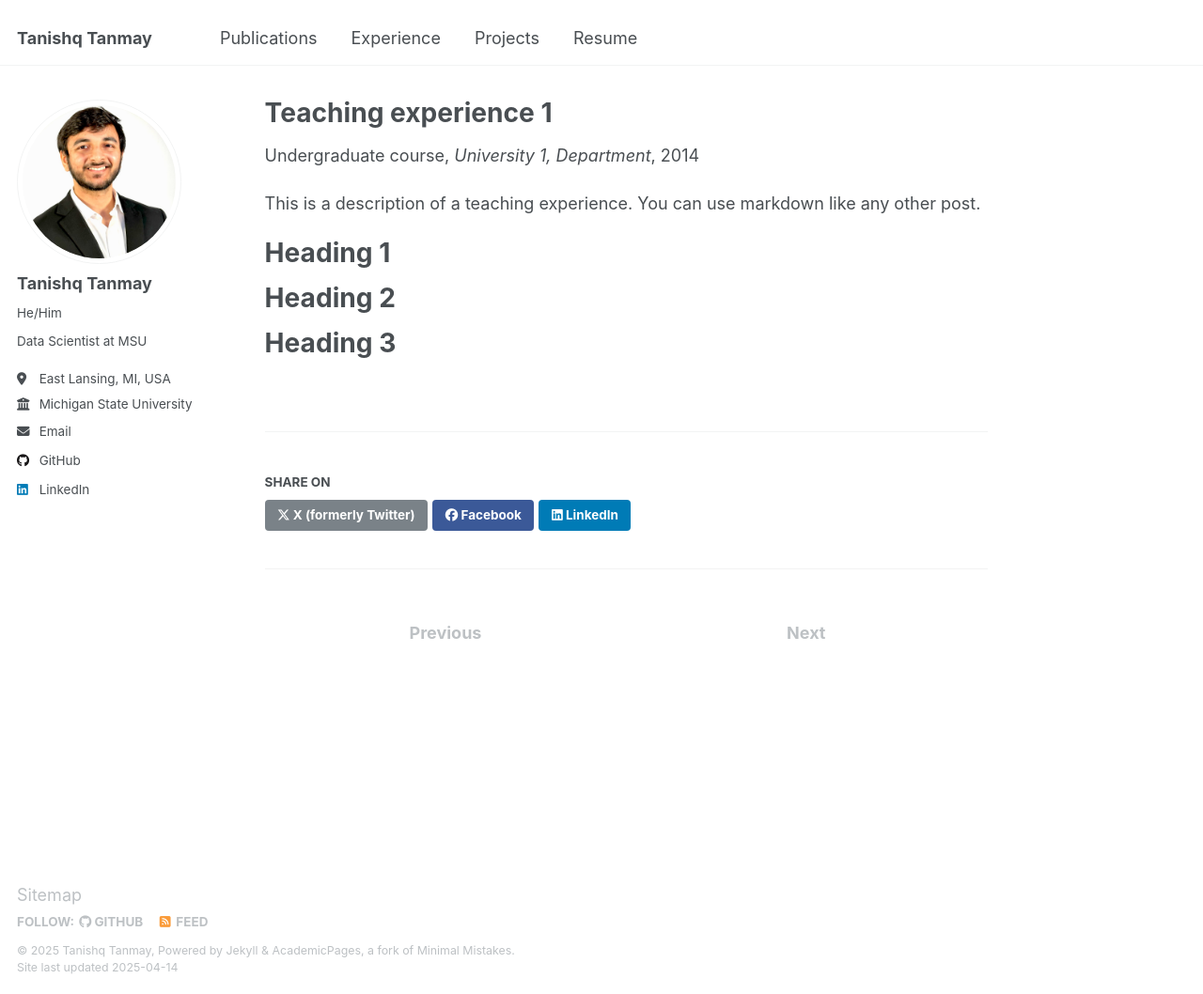
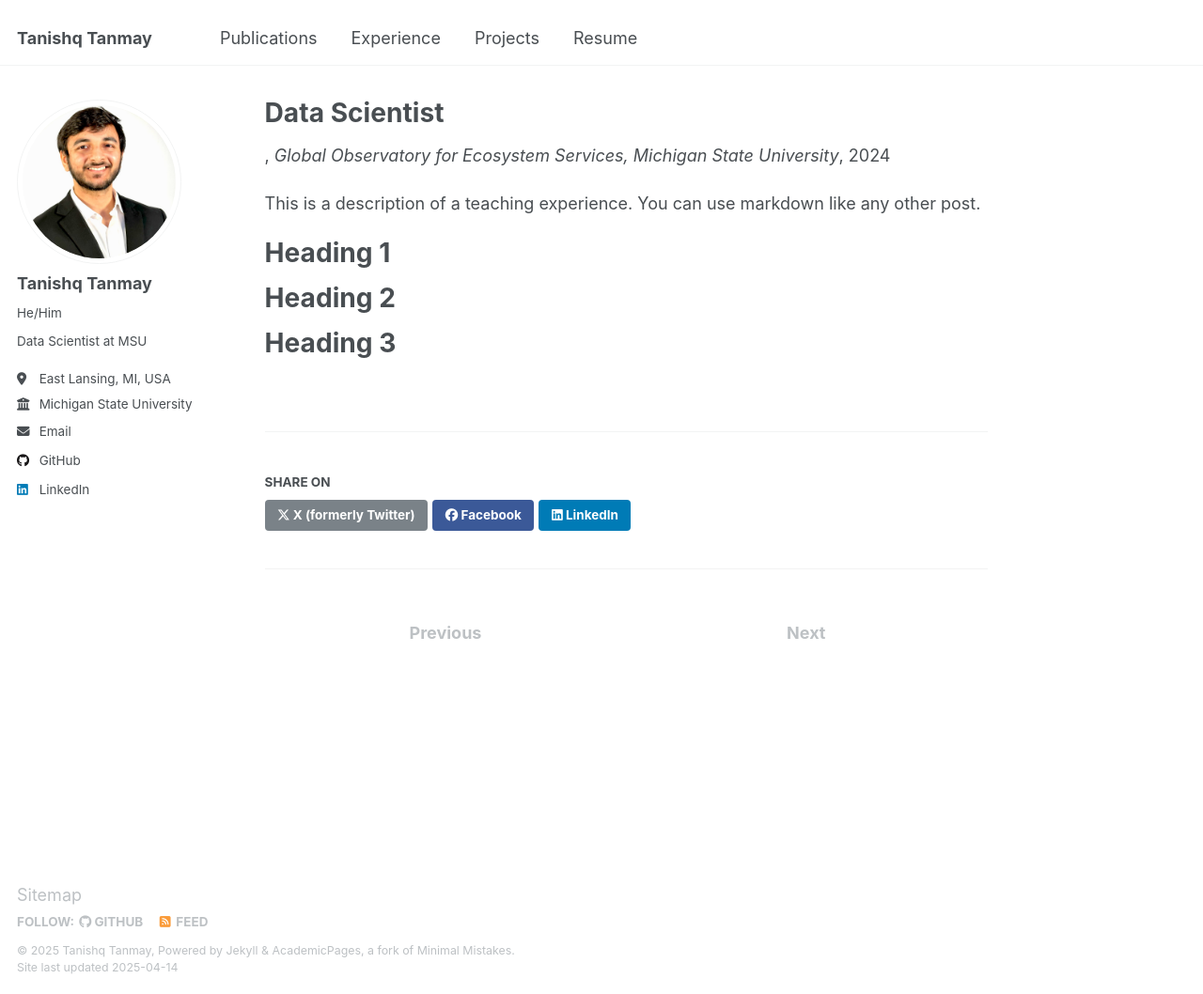
Before and after one commit to tanishq51099/tanishq51099.github.io, a Jekyll site: the page built from _teaching/2014-spring-teaching-1.md, in a window 1280 px wide and 1058 px high. Shown: the whole window at 94% size. Built offline with Jekyll 4.4.1, drawn with Linux system fonts in a browser that asks for light colours.

Commit message:
Update 2014-spring-teaching-1.md

```diff
--- a/_teaching/2014-spring-teaching-1.md
+++ b/_teaching/2014-spring-teaching-1.md
@@ -1,11 +1,11 @@
 ---
-title: "Teaching experience 1"
+title: "Data Scientist"
 collection: teaching
-type: "Undergraduate course"
+type:
 permalink: /teaching/2014-spring-teaching-1
-venue: "University 1, Department"
-date: 2014-01-01
-location: "City, Country"
+venue: "Global Observatory for Ecosystem Services, Michigan State University"
+date: 2024-06-05
+location: "East Lansing, MI, USA"
 ---
 
 This is a description of a teaching experience. You can use markdown like any other post.
```
